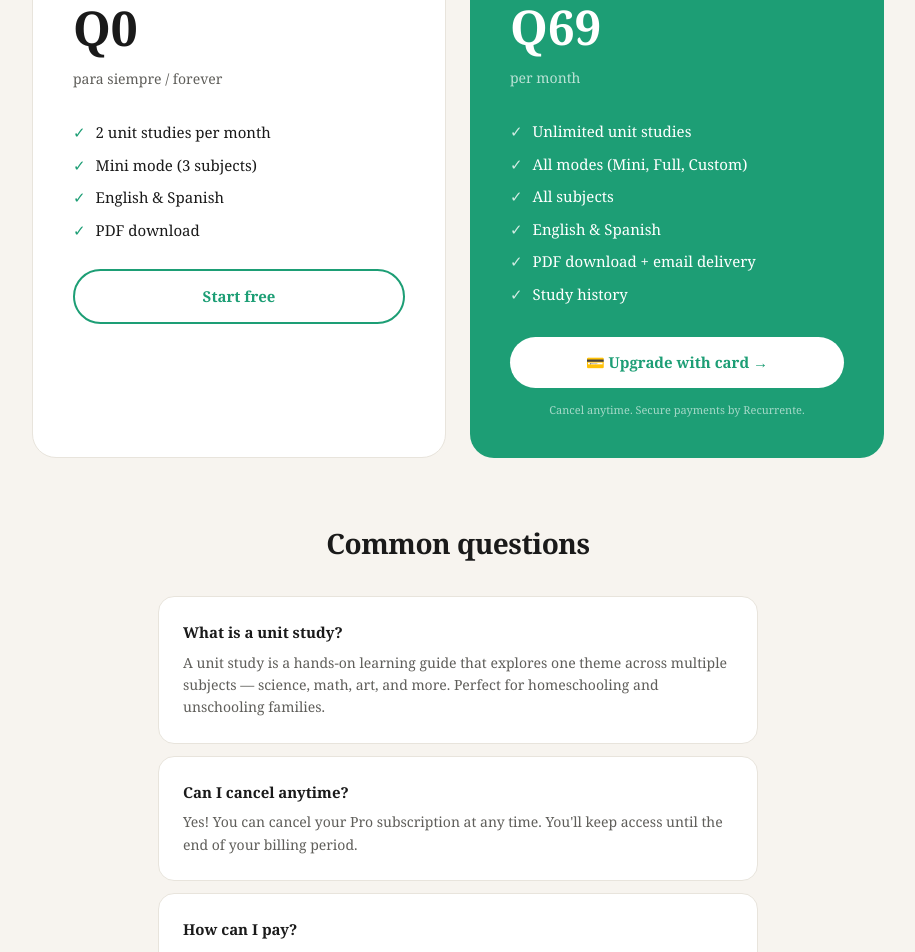
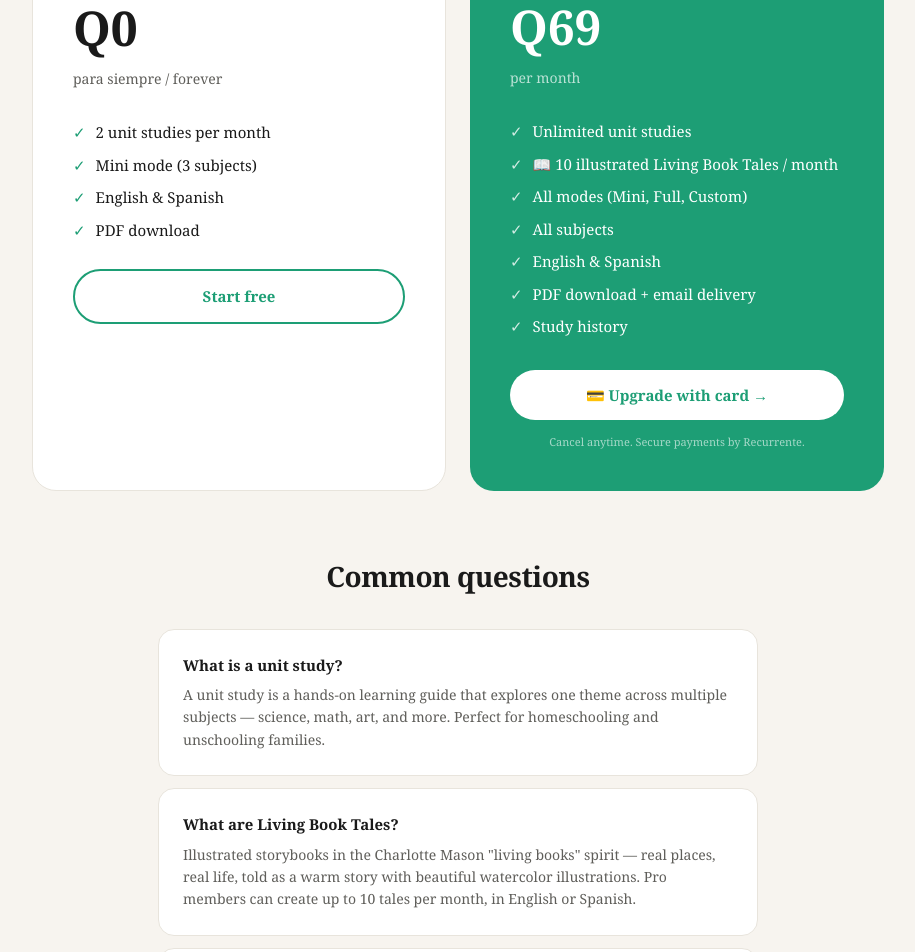
Before and after one commit to albanorybr/moncho-web, a Next.js app: page /pricing in a window 1280 px wide. Shown: the part 460-1412 px from the top of the page, without its empty margins (182-1097 px from the left). Built offline with nearby package versions, Linux system fonts and the light colour scheme; no server answers.

Commit message:
Pricing: Living Book Tales in Pro features + FAQ

```diff
--- a/app/pricing/page.js
+++ b/app/pricing/page.js
@@ -277,6 +277,7 @@ export default function PricingPage() {
             <div style={{ marginBottom: '32px', marginTop: isYearly ? '0' : '32px' }}>
               {[
                 'Unlimited unit studies',
+                '📖 10 illustrated Living Book Tales / month',
                 'All modes (Mini, Full, Custom)',
                 'All subjects',
                 'English & Spanish',
@@ -370,6 +371,10 @@ export default function PricingPage() {
               a: 'A unit study is a hands-on learning guide that explores one theme across multiple subjects — science, math, art, and more. Perfect for homeschooling and unschooling families.',
             },
             {
+              q: 'What are Living Book Tales?',
+              a: 'Illustrated storybooks in the Charlotte Mason "living books" spirit — real places, real life, told as a warm story with beautiful watercolor illustrations. Pro members can create up to 10 tales per month, in English or Spanish.',
+            },
+            {
               q: 'Can I cancel anytime?',
               a: 'Yes! You can cancel your Pro subscription at any time. You\'ll keep access until the end of your billing period.',
             },
```
